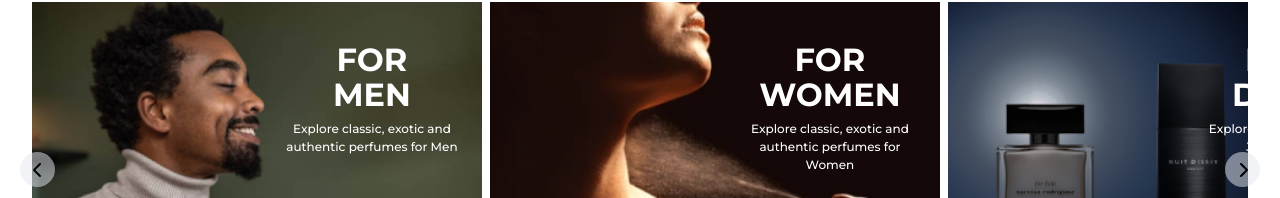
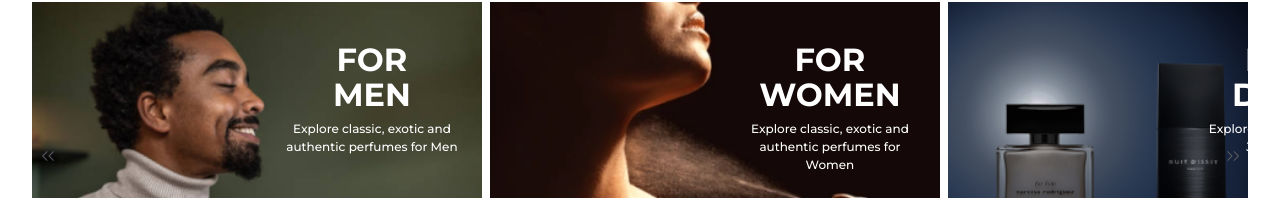
Before and after one commit to CJay-Cipher/joehart-store, a Next.js app: page / in a window 1280 px wide. Shown: the part 602-800 px from the top of the page. Built offline with nearby package versions, Linux system fonts and the light colour scheme; a web font is replaced by a local one.

Commit message:
update explore section icons

```diff
--- a/src/app/globals.css
+++ b/src/app/globals.css
@@ -103,3 +103,55 @@ a {
   line-height: 1.5; /* Adjust line height */
   max-height: calc(1.5em * 2); /* Adjust max height for 2 lines */
 }
+
+@keyframes btnShakeLeft {
+  0% {
+    transform: translateX(0);
+  }
+
+  25% {
+    transform: translateX(2px);
+  }
+
+  50% {
+    transform: translateX(-2px);
+  }
+
+  75% {
+    transform: translateX(2px);
+  }
+
+  100% {
+    transform: translateX(0);
+  }
+}
+
+@keyframes btnShakeRight {
+  0% {
+    transform: translateX(0);
+  }
+
+  25% {
+    transform: translateX(-2px);
+  }
+
+  50% {
+    transform: translateX(2px);
+  }
+
+  75% {
+    transform: translateX(-2px);
+  }
+
+  100% {
+    transform: translateX(0);
+  }
+}
+
+.btn-shake-left {
+  animation: btnShakeLeft 2s infinite;
+}
+
+.btn-shake-right {
+  animation: btnShakeRight 2s infinite;
+}
--- a/src/components/homepage/explore-section/page.tsx
+++ b/src/components/homepage/explore-section/page.tsx
@@ -6,8 +6,9 @@ import Image from "next/image";
 import forMen from "../../../images/forMen.png";
 import forWomen from "../../../images/forWomen.png";
 import bestDeals from "../../../images/bestDeals.png";
-import { FaChevronLeft, FaChevronRight } from "react-icons/fa6";
+// import { FaChevronLeft, FaChevronRight } from "react-icons/fa6";
 import Link from "next/link";
+import { RxDoubleArrowLeft, RxDoubleArrowRight } from "react-icons/rx";
 
 const ExploreCarousel = () => {
   const ExploreCards = [
@@ -38,11 +39,11 @@ const ExploreCarousel = () => {
             </div>
           </div>
         ))}
-        <button className="max-sm:hidden absolute top-[150px] left-[20px] w-[35px] h-[35px] flex justify-center items-center bg-header-bg hover:bg-main-white animate-pulse hover:animate-none cursor-pointer rounded-[50%] ">
-          {<FaChevronLeft />}
+        <button className="btn-shake-left absolute top-[45%] md:left-[30px] left-[10px] w-[35px] h-[35px] flex justify-center items-center text-custom-gray-darker hover:animate-none pointer-events-none rounded-[50%] ">
+          {<RxDoubleArrowLeft />}
         </button>
-        <button className="max-sm:hidden absolute top-[150px] right-[20px] w-[35px] h-[35px] flex justify-center items-center bg-header-bg hover:bg-main-white animate-pulse hover:animate-none cursor-pointer rounded-[50%] ">
-          {<FaChevronRight />}
+        <button className="btn-shake-right absolute top-[45%] md:right-[30px] right-[10px] w-[35px] h-[35px] flex justify-center items-center text-custom-gray-darker hover:animate-none pointer-events-none rounded-[50%] ">
+          {<RxDoubleArrowRight />}
         </button>
       </div>
     </div>
```
